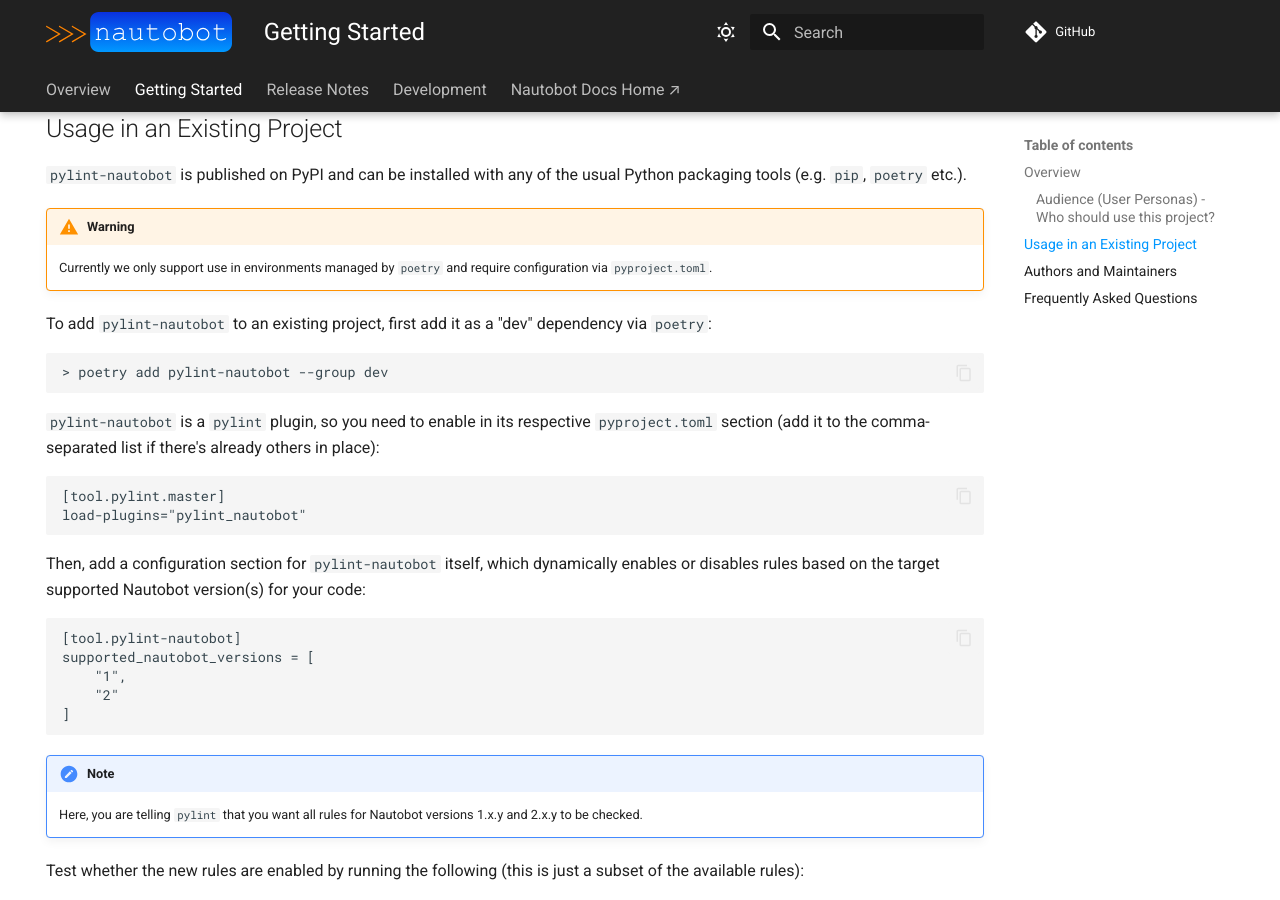
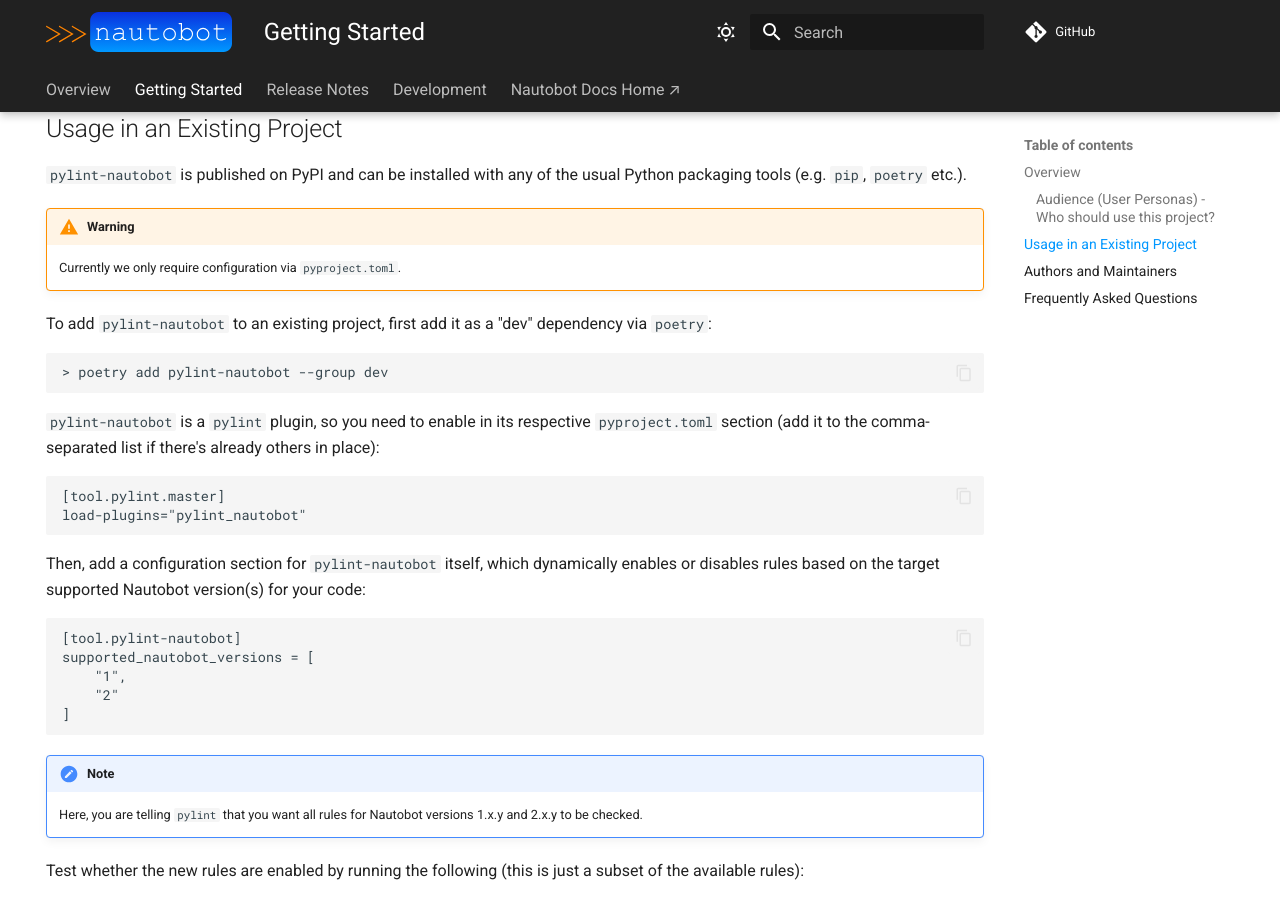
Before and after one commit to nautobot/pylint-nautobot, an MkDocs documentation site: the page built from docs/getting_started.md, in a window 1280 px wide and 900 px high, scrolled down 404 px. Built offline with MkDocs 1.6.1 and Material for MkDocs 9.7.7, drawn with Linux system fonts in a browser that asks for light colours; comment, search, counter and statistics services are not loaded.

Commit message:
Prepare release 0.1.0

```diff
--- a/docs/getting_started.md
+++ b/docs/getting_started.md
@@ -18,7 +18,7 @@ Nautobot ecosystem developers and maintainers can add these rules to their devel
 `pylint-nautobot` is published on PyPI and can be installed with any of the usual Python packaging tools (e.g. `pip`, `poetry` etc.).
 
 !!! warning
-    Currently we only support use in environments managed by `poetry` and require configuration via `pyproject.toml`.
+    Currently we only require configuration via `pyproject.toml`.
 
 To add `pylint-nautobot` to an existing project, first add it as a "dev" dependency via `poetry`:
 
```
